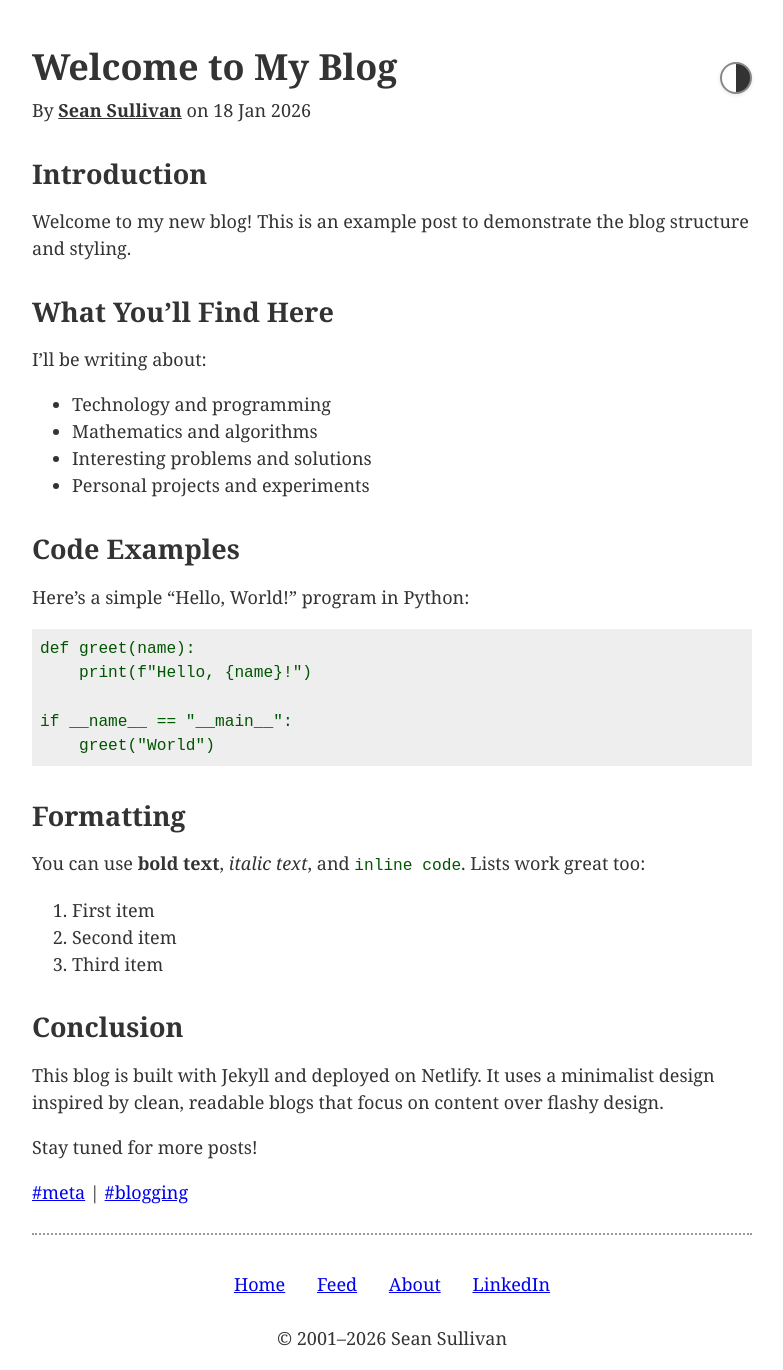
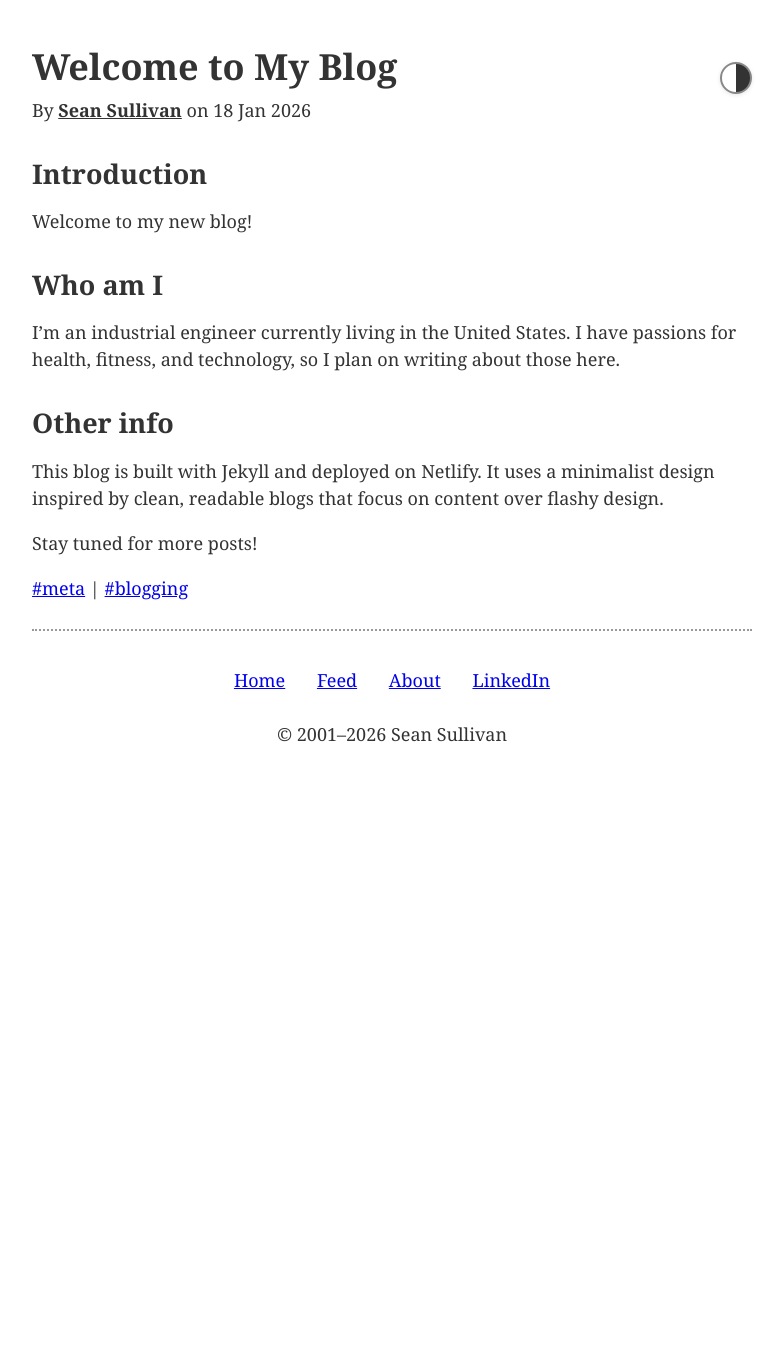
Before and after one commit to 0sps/sull1van.com, a Jekyll site: the page built from _posts/2026-01-18-welcome-to-my-blog.md, in a window 1280 px wide. Shown: the whole page, without its empty margins (248-1031 px from the left). Built offline with Jekyll 4.4.1, drawn with Linux system fonts in a browser that asks for light colours; after the commit the page ends 900 px from its top, so only the background shows below that.

Commit message:
Update 2026-01-18-welcome-to-my-blog.md

````diff
--- a/_posts/2026-01-18-welcome-to-my-blog.md
+++ b/_posts/2026-01-18-welcome-to-my-blog.md
@@ -7,38 +7,14 @@ tags: [meta, blogging]
 
 ## Introduction
 
-Welcome to my new blog! This is an example post to demonstrate the blog structure and styling.
+Welcome to my new blog!
 
-## What You'll Find Here
+## Who am I
 
-I'll be writing about:
+I'm an industrial engineer currently living in the United States. I have passions for health, fitness, and technology, so I plan on writing about those here.
 
-- Technology and programming
-- Mathematics and algorithms
-- Interesting problems and solutions
-- Personal projects and experiments
 
-## Code Examples
-
-Here's a simple "Hello, World!" program in Python:
-
-```python
-def greet(name):
-    print(f"Hello, {name}!")
-
-if __name__ == "__main__":
-    greet("World")
-```
-
-## Formatting
-
-You can use **bold text**, *italic text*, and `inline code`. Lists work great too:
-
-1. First item
-2. Second item
-3. Third item
-
-## Conclusion
+## Other info
 
 This blog is built with Jekyll and deployed on Netlify. It uses a minimalist design inspired by clean, readable blogs that focus on content over flashy design.
 
````
